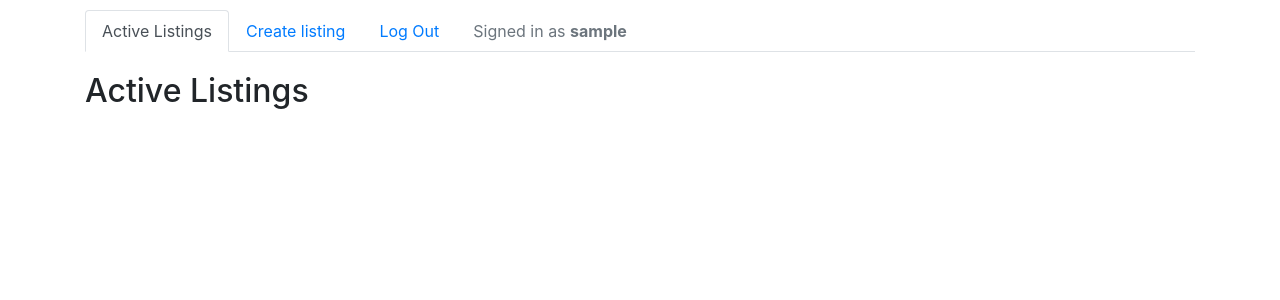
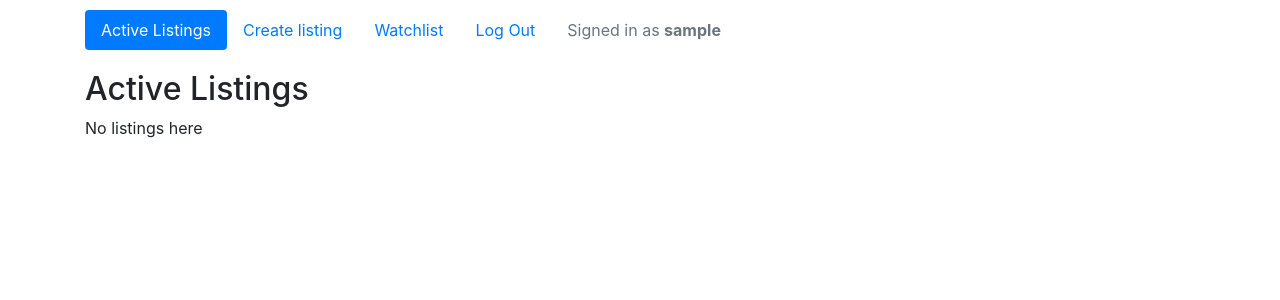
Before and after one commit to petryshend/commerce, a Django app: page / in a window 1280 px wide. Shown: the top 300 px of the page. Run offline with Django 3.2, Linux system fonts and the light colour scheme; the visitor is signed in with stand-in values (Sample User, id 1); data that the repository does not hold is empty; some libraries are stand-ins or nearby versions.

Commit message:
Add wathclist page

```diff
--- a/auctions/static/auctions/styles.css
+++ b/auctions/static/auctions/styles.css
@@ -9,3 +9,7 @@ img {
 .nav {
     margin-bottom: 20px;
 }
+
+.listing-card {
+    background: #f9f9f9;
+}
--- a/auctions/templates/auctions/_partial/listing_card.html
+++ b/auctions/templates/auctions/_partial/listing_card.html
@@ -1,4 +1,4 @@
-<div class="row no-gutters border rounded overflow-hidden flex-md-row mb-4 shadow-sm h-md-250 position-relative">
+<div class="row no-gutters border rounded overflow-hidden flex-md-row mb-4 shadow-sm h-md-250 position-relative listing-card">
     <div class="col col-md-8 p-4 d-flex flex-column position-static">
         {% if listing.category %}
             <strong class="d-inline-block mb-2 text-primary">{{ listing.category.name }}</strong>
@@ -6,7 +6,7 @@
             <small class="text-muted">No catogry</small>
         {% endif %}
         <h3 class="mb-0">{{ listing.title }}</h3>
-        <p class="card-text mb-auto">{{ listing.description }}</p>
+        <p class="card-text mt-auto">{{ listing.description }}</p>
 
         {% if request.resolver_match.url_name != 'view_listing' %}
             <a href="{% url 'view_listing' listing.id %}" class="stretched-link">View listing...</a>
--- a/auctions/templates/auctions/index.html
+++ b/auctions/templates/auctions/index.html
@@ -5,5 +5,7 @@
 
 {% for listing in listings %}
     {% include 'auctions/_partial/listing_card.html' with listing=listing %}
+{% empty %}
+    No listings here
 {% endfor %}
 {% endblock %}
--- a/auctions/templates/auctions/layout.html
+++ b/auctions/templates/auctions/layout.html
@@ -9,13 +9,16 @@
     </head>
     <body>
         <div class="container">
-            <ul class="nav nav-tabs">
+            <ul class="nav nav-pills">
                 <li class="nav-item">
                     <a class="nav-link {%if request.resolver_match.url_name == 'index' %}active{% endif %}" href="{% url 'index' %}">Active Listings</a>
                 </li>
                 {% if user.is_authenticated %}
                     <li class="nav-item">
                         <a class="nav-link {%if request.resolver_match.url_name == 'create_listing' %}active{% endif %}" href="{% url 'create_listing' %}">Create listing</a>
+                    </li>
+                    <li class="nav-item">
+                        <a class="nav-link {%if request.resolver_match.url_name == 'view_watchlist' %}active{% endif %}" href="{% url 'view_watchlist' %}">Watchlist</a>
                     </li>
                     <li class="nav-item">
                         <a class="nav-link" href="{% url 'logout' %}">Log Out</a>
--- a/auctions/urls.py
+++ b/auctions/urls.py
@@ -8,6 +8,7 @@ urlpatterns = [
     path("logout", views.logout_view, name="logout"),
     path("register", views.register, name="register"),
     path('listing/create', views.create_listing, name='create_listing'),
+    path('listing/watchlist', views.view_watchlist, name='view_watchlist'),
     path('listing/<int:listing_id>', views.view_listing, name='view_listing'),
     path('listing/<int:listing_id>/add-to-watchlist', views.add_to_watchlist, name='add_to_watchlist'),
     path('listing/<int:listing_id>/remove-from-watchlist', views.remove_from_watchlist, name='remove_from_watchlist'),
--- a/auctions/views.py
+++ b/auctions/views.py
@@ -181,3 +181,15 @@ def add_comment(request, listing_id):
     comment.listing = listing
     comment.save()
     return redirect(reverse('view_listing', args=[listing_id]))
+
+
+@login_required
+def view_watchlist(request):
+    try:
+        watchlist = Watchlist.objects.get(user=request.user)
+        listings = watchlist.listings.filter(is_closed=False)
+    except Watchlist.DoesNotExist:
+        listings = []
+    return render(request, "auctions/index.html", {
+        'listings': listings
+    })
```
